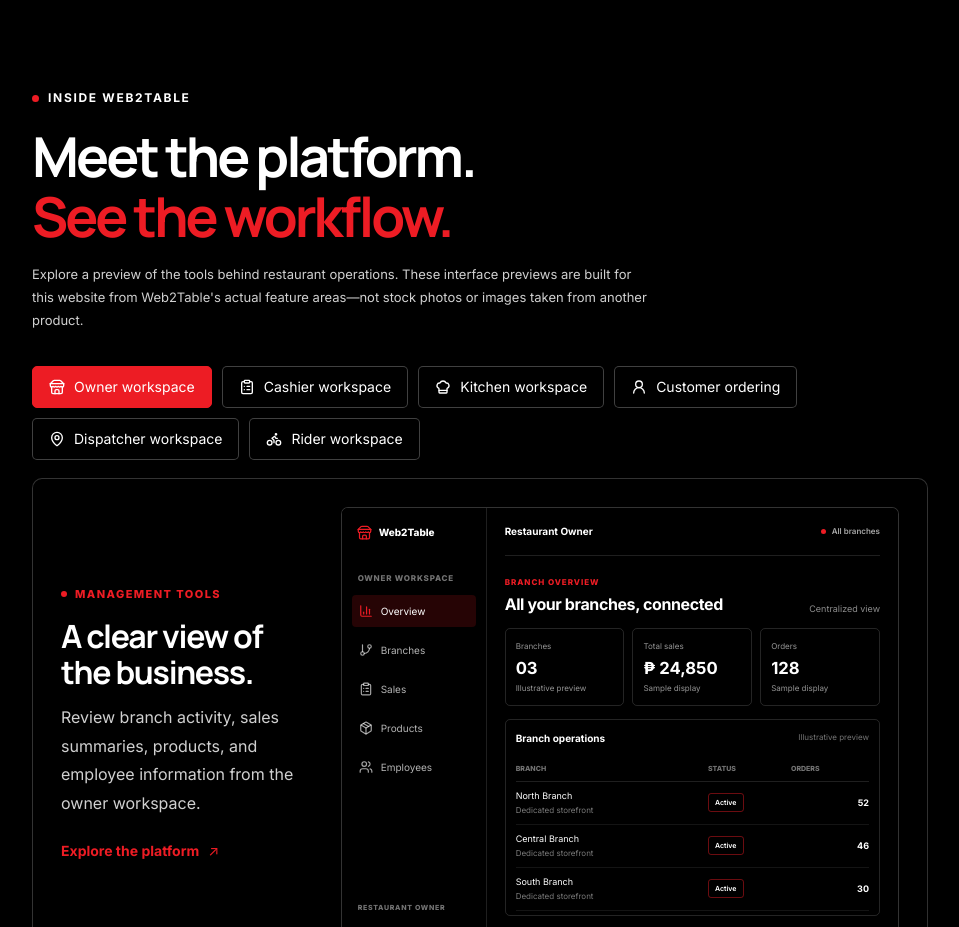
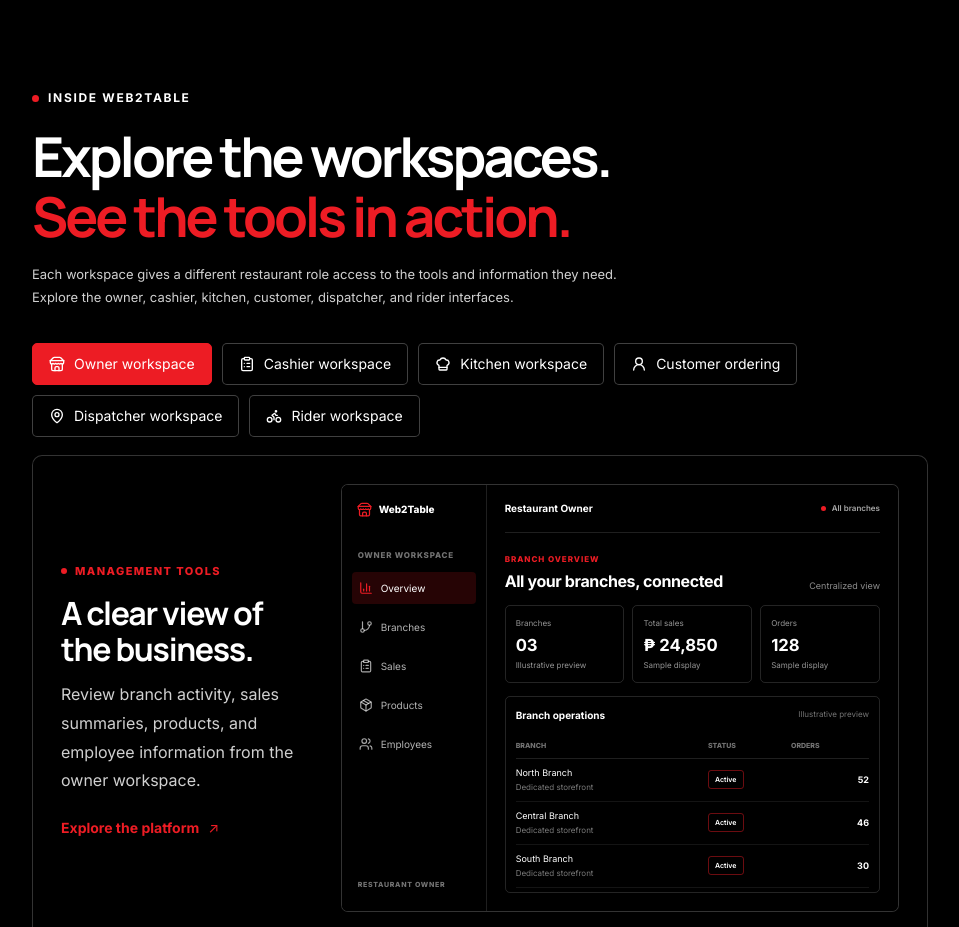
Before and after one commit to Jrnotjunior/web2table.io, a React (Vite) app: page / in a window 1280 px wide. Shown: the part 2320-3247 px from the top of the page, without its empty margins (160-1119 px from the left). Built offline with nearby package versions, Linux system fonts and the light colour scheme.

Commit message:
Position Features as role-based workspace previews

```diff
--- a/src/components/sections/ProductShowcaseSection.tsx
+++ b/src/components/sections/ProductShowcaseSection.tsx
@@ -14,8 +14,8 @@ export default function ProductShowcaseSection() {
       <div className="container">
         <div className="section-heading showcase-heading">
           <SectionEyebrow>Inside Web2Table</SectionEyebrow>
-          <h2>Meet the platform.<br /><span>See the workflow.</span></h2>
-          <p>Explore a preview of the tools behind restaurant operations. These interface previews are built for this website from Web2Table's actual feature areas—not stock photos or images taken from another product.</p>
+          <h2>Explore the workspaces.<br /><span>See the tools in action.</span></h2>
+          <p>Each workspace gives a different restaurant role access to the tools and information they need. Explore the owner, cashier, kitchen, customer, dispatcher, and rider interfaces.</p>
         </div>
         <ShowcaseTabs activeView={activeView} onChange={setActiveView} />
         <div className="showcase-feature">
```
